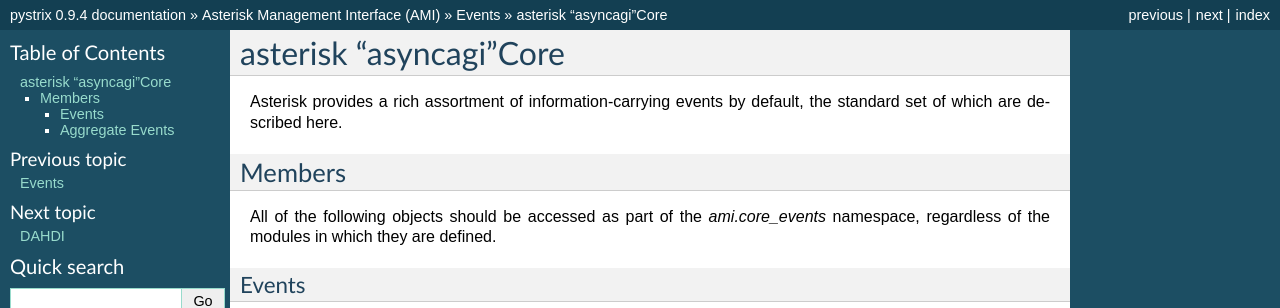
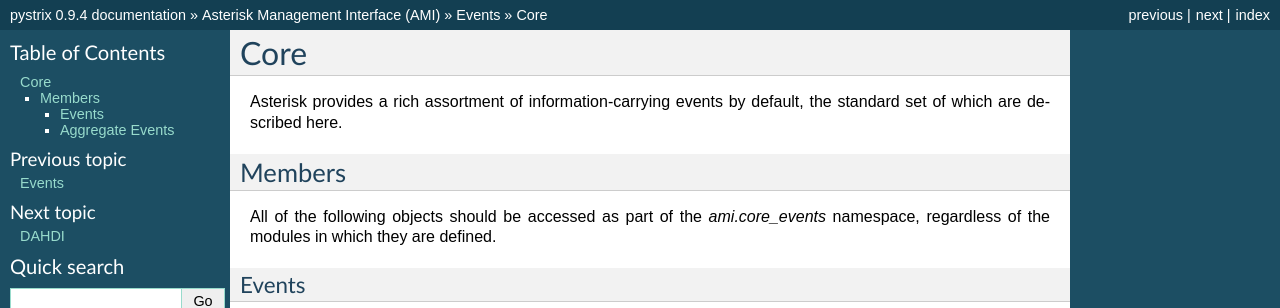
Before and after one commit to IVRTech/pystrix, a Sphinx documentation site: the page built from doc/ami/events/core.rst, in a window 1280 px wide and 900 px high, cut to the strip 0-308 px from the top of the window. Built offline with Sphinx 7.4.7, drawn with Linux system fonts in a browser that asks for light colours; some of the changed text lies outside the part shown.

Commit message:
Fixed inconsistencies with the doc files.

```diff
--- a/doc/ami/events/core.rst
+++ b/doc/ami/events/core.rst
@@ -1,4 +1,4 @@
-asterisk "asyncagi"Core
+Core
 ====
 
 Asterisk provides a rich assortment of information-carrying events by default, the standard set of
```
Also changed, not shown: other parts of doc/ami/events/core.rst (+1 -1 lines).
